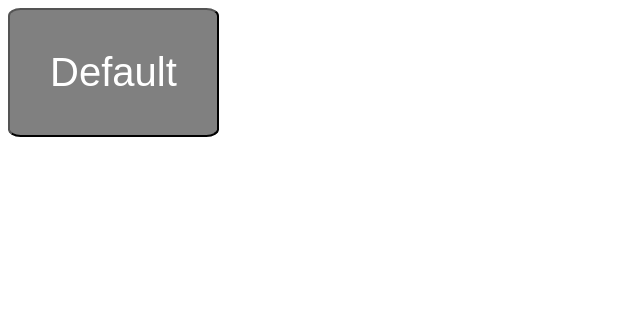
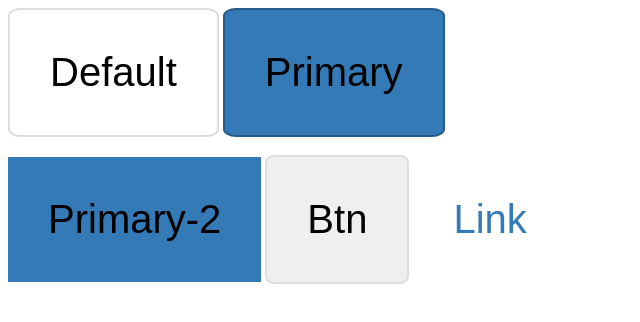
Before and after one commit to aprioriO/buttons, a plain HTML site: page index.html in a window 1280 px wide. Shown: the whole page, without its empty margins (0-640 px from the left). Drawn offline with Linux system fonts and the light colour scheme.

Commit message:
miscellaneous additions

```diff
--- a/index.html
+++ b/index.html
@@ -6,6 +6,12 @@
     <link rel="stylesheet" href="/styles/styles.css">
   </head>
   <body>
-    <button type="button">Default</button>
+    <button class="btn btn-default" type="button">Default</button>
+    <button class="btn btn-primary" type="button">Primary</button>
+    <br>
+    <br>
+    <button class="btn btn-primary btn-box" type="button" name="button">Primary-2</button>
+    <button class="btn" type="button">Btn</button>
+    <button class="btn btn-link" type="button">Link</button>
   </body>
 </html>
--- a/styles/styles.css
+++ b/styles/styles.css
@@ -1,7 +1,28 @@
-button {
-  color: white;
-  background-color: grey;
+.btn {
   font-size: 40px;
   padding: 1em;
   border-radius: 6%;
+  border: 2px solid #ddd;
 }
+.btn-default {
+  color: black;
+  background-color: white;
+}
+
+.btn-primary {
+  background-color: #337AB7;
+  border-color: #265b89
+}
+.btn-box {
+  border: none;
+  border-radius: 0;
+}
+
+.btn-link {
+  color: #337AB7;
+  background-color: white;
+  border: none;
+}
+.btn-link:hover {
+  text-decoration: underline;
+}
```
